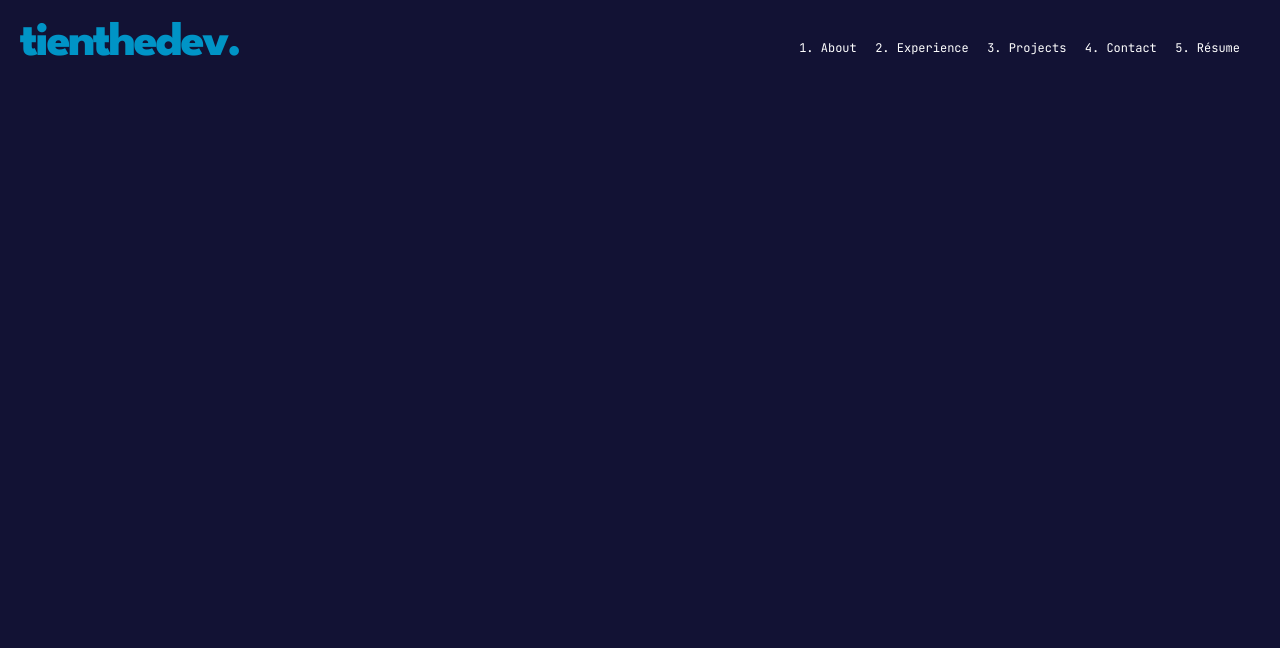
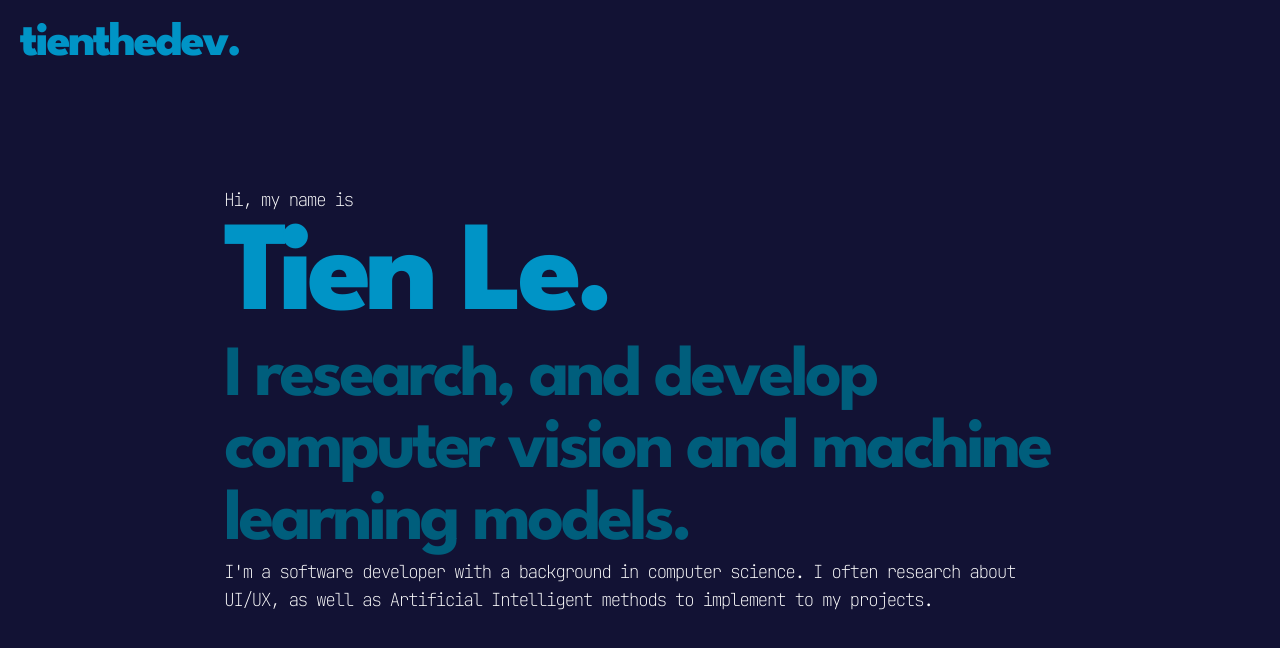
Before and after one commit to tienthedev/v3.tienl.dev, a Next.js app: page / in a window 1280 px wide. Shown: the top 648 px of the page. Built offline with nearby package versions, Linux system fonts and the light colour scheme.

Commit message:
added Loader.tsx

```diff
--- a/package.json
+++ b/package.json
@@ -12,7 +12,8 @@
     "next": "^14.2.3",
     "react": "^18",
     "react-dom": "^18",
-    "react-icons": "^5.2.1"
+    "react-icons": "^5.2.1",
+    "tailwind-scrollbar-hide": "^1.1.7"
   },
   "devDependencies": {
     "@types/node": "^20",
--- a/src/app/globals.css
+++ b/src/app/globals.css
@@ -26,6 +26,10 @@ body {
     text-wrap: balance;
   }
 }
+.hidden-initially{
+  opacity: 0;
+}
+
 
 .mobile-nav {
   @apply px-20 flex justify-center items-center h-screen md:hidden fixed top-0  w-auto  bg-primary-light duration-300;
--- a/src/app/page.tsx
+++ b/src/app/page.tsx
@@ -3,6 +3,8 @@
 import Navbar from "@/components/Navbar/Navbar";
 import React, { useEffect, useState } from 'react';
 import Loader from '../components/Loader/Loader';
+import Hero from '../components/Hero/Hero';
+
 
 const Home: React.FC = () => {
   const [loading, setLoading] = useState(true);
@@ -22,7 +24,7 @@ const Home: React.FC = () => {
   return (
       <main>
         <Navbar />
-        <h1 >Welcome to tienthedev</h1>
+        <Hero />
       </main>
   );
 };
--- a/src/components/Hero/Hero.tsx
+++ b/src/components/Hero/Hero.tsx
@@ -0,0 +1,26 @@
+'use client';
+import React from 'react';
+import {JetBrains_Mono, League_Spartan} from "next/font/google";
+
+const jetbrains_mono =  JetBrains_Mono({subsets: ['latin']})
+const league_spartan = League_Spartan({subsets: ['latin']})
+
+const Hero: React.FC = () => {
+  return (
+      <div
+          className={`bg-primary h-screen w-screen flex flex-col justify-center items-center text-left -tracking-widest px-10 lg:px-56 ${jetbrains_mono.className} z-0`}>
+          <div className="flex flex-col">
+              <h1 className="text-lg text-white font-thin animate-fadeUp delay-0 hidden-initially">Hi, my name is</h1>
+              <h1 className={`lg:text-9xl text-7xl font-extrabold tracking-tighter text-secondary animate-fadeUp delay-200 hidden-initially ${league_spartan.className}`}>Tien
+                  Le.</h1>
+              <h1 className={`lg:text-7xl text-5xl font-bold tracking-tighter text-tertiary animate-fadeUp delay-400 hidden-initially ${league_spartan.className}`}>I
+                  research, and develop computer vision and machine learning models.</h1>
+              <h1 className="text-lg text-white font-thin animate-fadeUp delay-600 hidden-initially">
+                  {"I'm a software developer with a background in computer science. I often research about UI/UX, as well as Artificial Intelligent methods to implement to my projects."}
+              </h1>
+          </div>
+      </div>
+  );
+};
+
+export default Hero;
--- a/src/components/Navbar/Navbar.tsx
+++ b/src/components/Navbar/Navbar.tsx
@@ -11,7 +11,7 @@ const Navbar: React.FC = () => {
     const handleToggle = () => setToggle(!toggle);
     const handleLinkClick = () => setToggle(false);
     return (
-        <div className="h-auto bg-primary flex justify-between px-5 py-5 text-white fixed w-full">
+        <div className="h-auto bg-primary flex justify-between px-5 py-5 text-white fixed w-full z-10">
             <a href="/"
                className={`hover:transform hover:-translate-x-1 hover:-translate-y-1 transition-transform duration-300 ease-in-out font-extrabold text-5xl text-secondary tracking-tighter animate-fadeUp ${leagueSpartan.className}`}>
                 tienthedev.
@@ -21,27 +21,27 @@ const Navbar: React.FC = () => {
             {/* Desktop Nav */}
             <nav className="desktop-nav pt-5 right-20 w-fit hidden md:block">
                 <ol className="flex list-decimal">
-                    <li>
+                    <li className="hidden-initially animate-fadeUp delay-0">
                         <a href="/" onClick={handleLinkClick}>
                             About
                         </a>
                     </li>
-                    <li>
+                    <li className="hidden-initially animate-fadeUp delay-200">
                         <a href="/" onClick={handleLinkClick}>
                             Experience
                         </a>
                     </li>
-                    <li>
+                    <li className="hidden-initially animate-fadeUp delay-400">
                         <a href="/" onClick={handleLinkClick}>
                             Projects
                         </a>
                     </li>
-                    <li>
+                    <li className="hidden-initially animate-fadeUp delay-600">
                         <a href="/" onClick={handleLinkClick}>
                             Contact
                         </a>
                     </li>
-                    <li>
+                    <li className="hidden-initially animate-fadeUp delay-800">
                         <a href="/" onClick={handleLinkClick}>
                             Résume
                         </a>
@@ -53,6 +53,7 @@ const Navbar: React.FC = () => {
             <button onClick={handleToggle} className="block md:hidden z-10">
                 {!toggle ? <AiOutlineMenu size={30}/> : <AiOutlineClose size={30}/>}
             </button>
+
             <nav className={!toggle ? "mobile-nav right-[-100%]" : "mobile-nav right-0"}>
                 <ol className="flex flex-col list-decimal list-inside">
                     <li>
--- a/tailwind.config.ts
+++ b/tailwind.config.ts
@@ -1,5 +1,6 @@
 import type { Config } from 'tailwindcss';
 
+// @ts-ignore
 // @ts-ignore
 // @ts-ignore
 const config: Config = {
@@ -37,13 +38,35 @@ const config: Config = {
         },
       },
       animation: {
-        fadeDown: 'fadeDown 1s',
-        fadeUp: 'fadeUp 1s ',
-        fadeOut: 'fadeOut 1s',
+        fadeDown: 'fadeDown 1s ease-out forwards',
+        fadeUp: 'fadeUp 1s ease-out forwards',
+        fadeOut: 'fadeOut 1s ease-out forwards',
+      },
+      animationDelay: {
+        0: '0ms',
+        200: '200ms',
+        400: '400ms',
+        600: '600ms',
+        800: '800ms',
+        1000: '1000ms',
+        1200: '1200ms',
+        1400: '1400ms',
+        1600: '1600ms',
+        1800: '1800ms',
       },
     },
   },
-  plugins: [],
+  plugins: [
+    function ({ addUtilities, theme }: { addUtilities: any, theme: any }) {
+      const delays = theme('animationDelay') || {};
+      const utilities = Object.entries(delays).map(([key, value]) => ({
+        [`.delay-${key}`]: {
+          'animation-delay': value,
+        },
+      }));
+      addUtilities(utilities, ['responsive', 'hover']);
+    },
+  ],
 };
 
 export default config;
```
Also changed, not shown: 1 other file (tests, documents, lock files or other folders).
